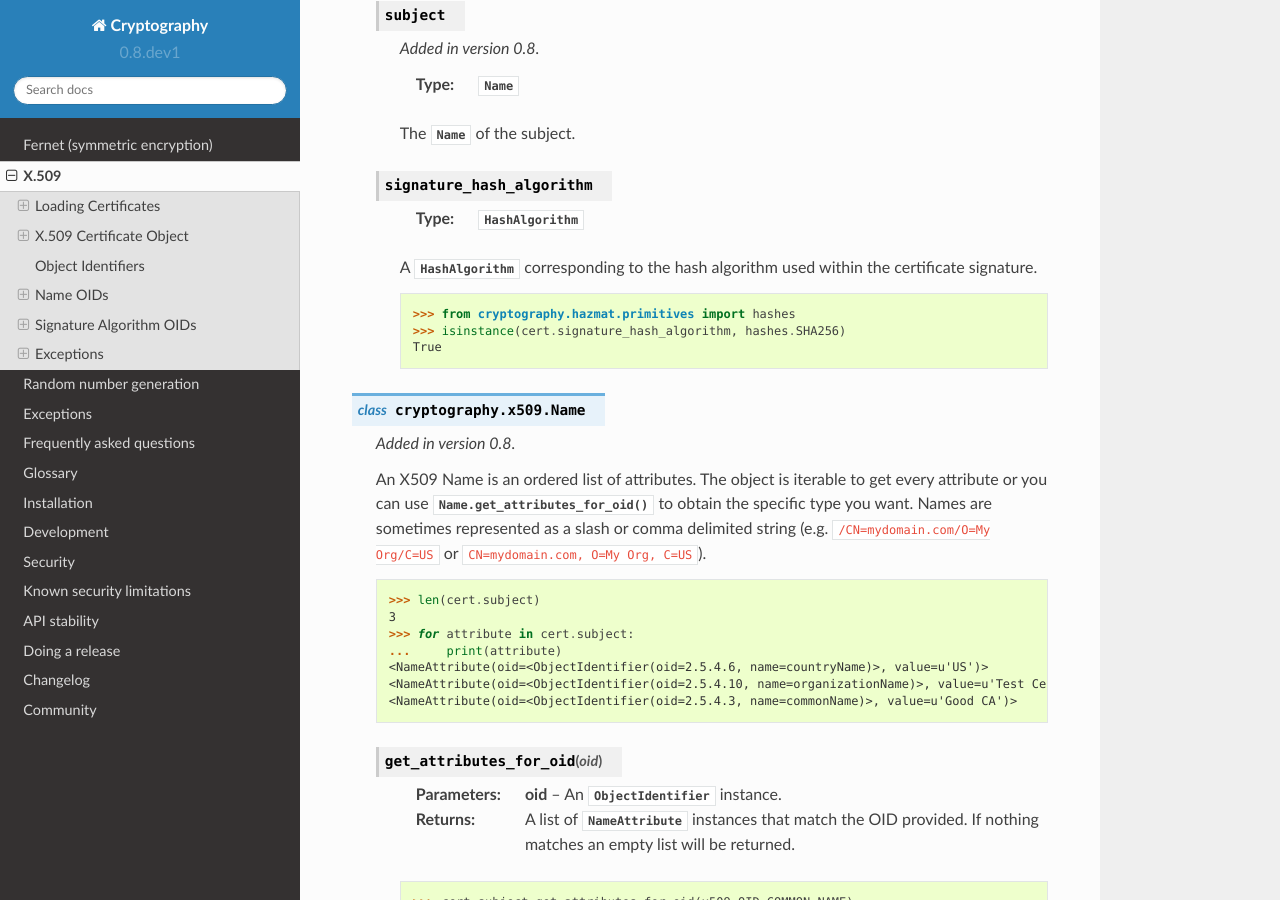
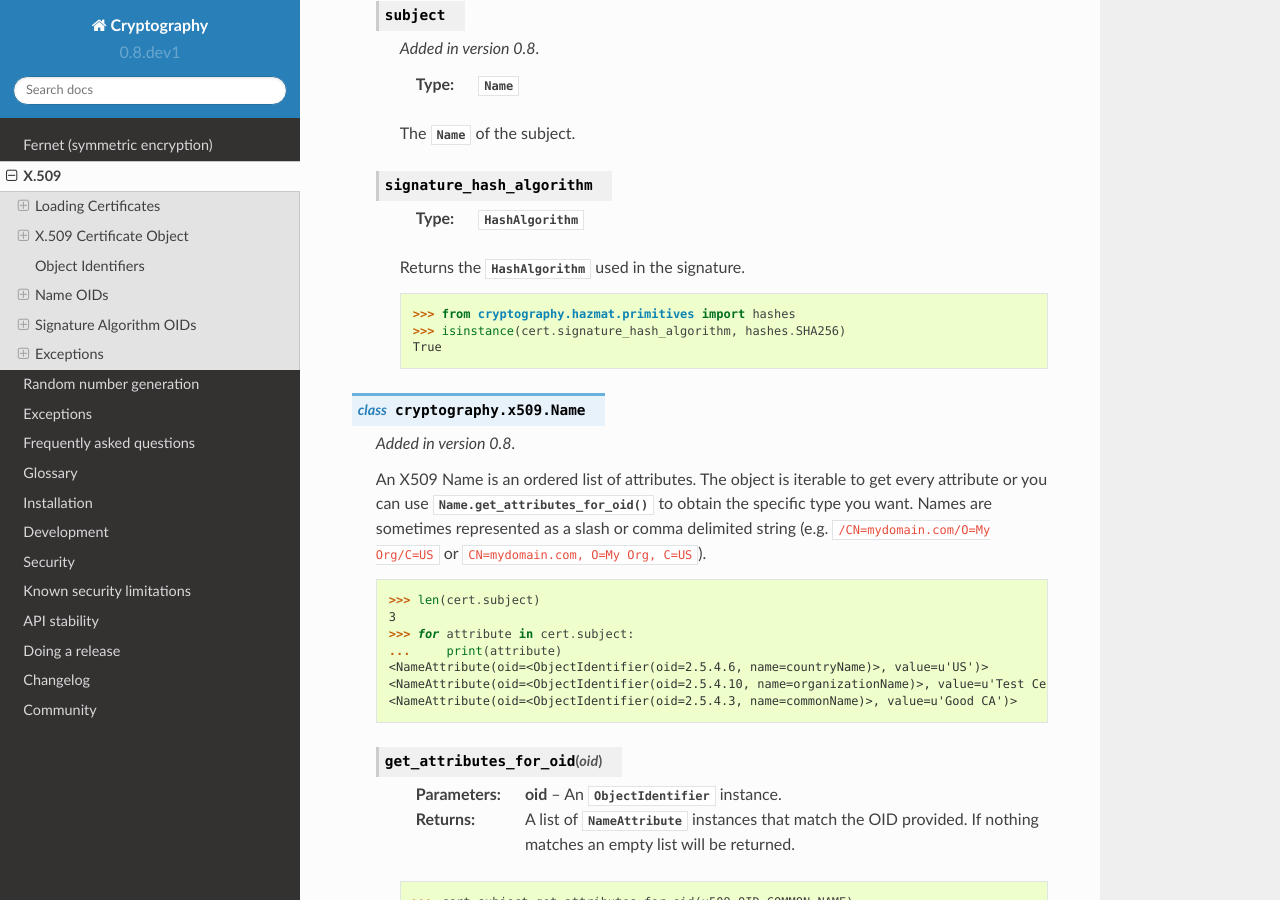
Before and after one commit to WebKing0121/cryptography, a Sphinx documentation site: the page built from docs/x509.rst, in a window 1280 px wide and 900 px high, scrolled down 2624 px. Built offline with Sphinx 7.4.7 and the Read the Docs theme 2.0.0, drawn with Linux system fonts in a browser that asks for light colours; pages that are not in the unit, such as notebooks, are missing from menus.

Commit message:
try to make this a bit more clear

```diff
--- a/docs/x509.rst
+++ b/docs/x509.rst
@@ -186,9 +186,9 @@ X.509 Certificate Object
 
         :type: :class:`~cryptography.hazmat.primitives.hashes.HashAlgorithm`
 
-        A :class:`~cryptography.hazmat.primitives.hashes.HashAlgorithm`
-        corresponding to the hash algorithm used within the certificate
-        signature.
+        Returns the
+        :class:`~cryptography.hazmat.primitives.hashes.HashAlgorithm` used in
+        the signature.
 
         .. doctest::
 
```
